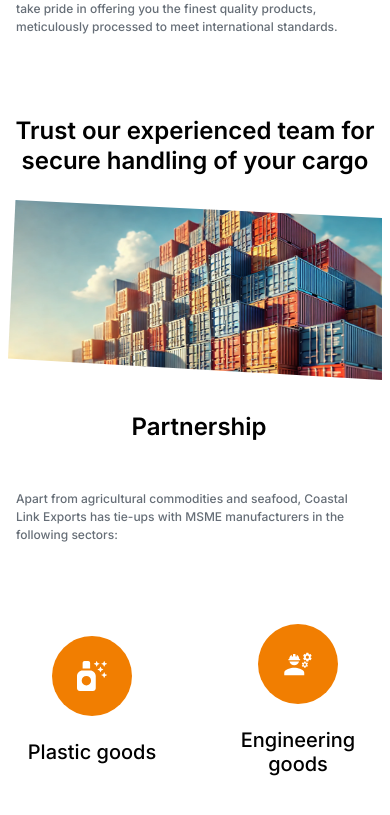
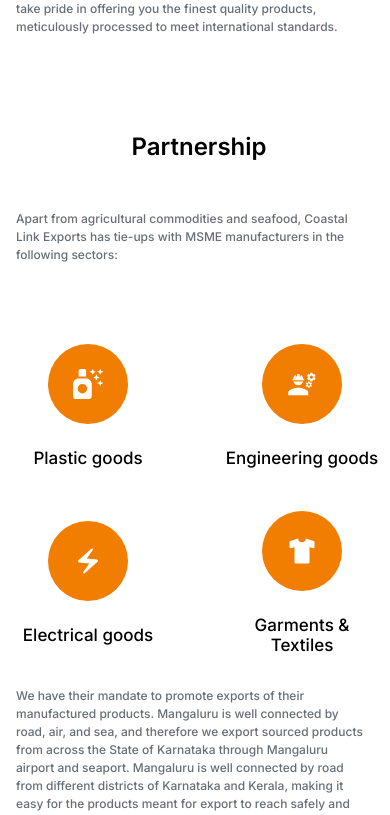
Before and after one commit to manu293/costal-link-exports, a Next.js app: page / in a window 390 px wide. Shown: the part 884-1699 px from the top of the page. Built offline with nearby package versions, Linux system fonts and the light colour scheme.

Commit message:
chore: Remove Section Copy Changes And Font Size Update

```diff
--- a/src/components/CommitmentSection/commitmentSection.component.tsx
+++ b/src/components/CommitmentSection/commitmentSection.component.tsx
@@ -23,17 +23,6 @@
 const CommitmentSection = () => {
   return (
     <div id="commitment">
-      <h1 className="commitmentSectionHeader">
-        Trust our experienced team for secure handling of your cargo
-      </h1>
-      <div className="commitmentSectionBannerImageContainer">
-        <Image
-          fill
-          alt="cargos"
-          src={cargoBgImage}
-          className="commitmentSectionBannerImage"
-        />
-      </div>
       <h3 className="commitmentSubInfoSection">
         Partnership
         <br />
@@ -65,7 +54,7 @@
           <div className="commitmentSectorsCircle">
             <BiSolidTShirt color="#fff" size={30} />
           </div>
-          <p className="commitmentSectorsSubTitle">Garment goods</p>
+          <p className="commitmentSectorsSubTitle">Garments & Textiles</p>
         </div>
       </div>
       <p className="commitmentSubInfoSubSection">
--- a/src/components/CommitmentSection/commitmentSection.styles.css
+++ b/src/components/CommitmentSection/commitmentSection.styles.css
@@ -46,10 +46,10 @@
 
 .commitmentSubInfoSubSection {
   width: 80%;
-  font-size: 15px;
+  font-size: 22px;
   margin-top: 1rem;
   font-weight: 500;
-  line-height: 20px;
+  line-height: 32px;
   padding-left: 8px;
   white-space: wrap;
   color: var(--black2);
@@ -159,7 +159,7 @@
   }
 
   .commitmentSectors {
-    width: 10.5rem;
+    width: 10rem;
     font-size: 11px;
     padding: 1rem 0;
   }
@@ -188,4 +188,8 @@
     width: 100%;
     height: 100%;
   }
+
+  .commitmentSectorsSubTitle {
+    font-size: 17px;
+  }
 }
```
